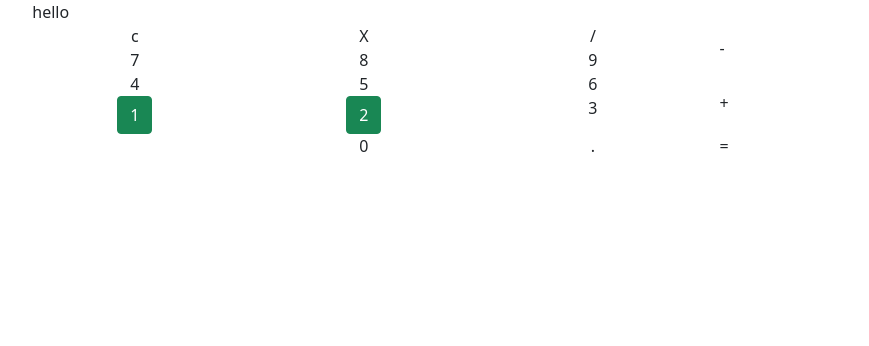
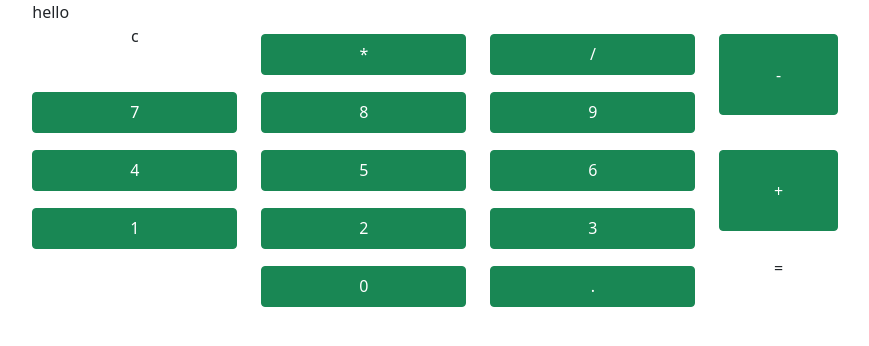
Before and after one commit to Mugammad/JS-calculator, a plain HTML site: page index.html in a window 1280 px wide. Shown: the whole page, without its empty margins (193-1062 px from the left). Drawn offline with nearby package versions, Linux system fonts and the light colour scheme.

Commit message:
added btn styling and 80% btn functionality

```diff
--- a/index.html
+++ b/index.html
@@ -18,36 +18,62 @@
         <div class="row">
             <div class="row col-10">
                 <div class="col-4">c</div>
-                <div class="col-4">X</div>
-                <div class="col-4">/</div>
-                <div class="col-4">7</div>
-                <div class="col-4">8</div>
-                <div class="col-4">9</div>
+                <div class="col-4">
+                    <button type="button" class="btn btn-success" onclick="addToSum(this.innerHTML)">*</button>
+                </div>
+                <div class="col-4">
+                    <button type="button" class="btn btn-success" onclick="addToSum(this.innerHTML)">/</button>
+                </div>
+                <div class="col-4">
+                    <button type="button" class="btn btn-success" onclick="addToSum(this.innerHTML)">7</button>
+                </div>
+                <div class="col-4">
+                    <button type="button" class="btn btn-success" onclick="addToSum(this.innerHTML)">8</button>
+                </div>
+                <div class="col-4">
+                    <button type="button" class="btn btn-success" onclick="addToSum(this.innerHTML)">9</button>
+                </div>
             </div>
-            <div class="col-2 d-flex align-items-center">-</div>
+            <div class="col-2">
+                <button type="button" class="btn btn-success" onclick="addToSum(this.innerHTML)">-</button>
+            </div>
         </div>
         <div class="row">
             <div class="row col-10">
-                <div class="col-4">4</div>
-                <div class="col-4">5</div>
-                <div class="col-4">6</div>
                 <div class="col-4">
-                    <button type="button" class="btn btn-success" onclick="addToSum(this.innerHTML)" id="one">1</button>
+                    <button type="button" class="btn btn-success" onclick="addToSum(this.innerHTML)">4</button>
+                </div>
+                <div class="col-4">
+                    <button type="button" class="btn btn-success" onclick="addToSum(this.innerHTML)">5</button>
+                </div>
+                <div class="col-4">
+                    <button type="button" class="btn btn-success" onclick="addToSum(this.innerHTML)">6</button>
+                </div>
+                <div class="col-4">
+                    <button type="button" class="btn btn-success" onclick="addToSum(this.innerHTML)">1</button>
                 </div>
                 <div class="col-4">
                     <button type="button" class="btn btn-success" onclick="addToSum(this.innerHTML)">2</button>
                 </div>
-                <div class="col-4">3</div>
+                <div class="col-4">
+                    <button type="button" class="btn btn-success" onclick="addToSum(this.innerHTML)">3</button>
+                </div>
             </div>
-            <div class="col-2 d-flex align-items-center">+</div>
+            <div class="col-2">
+                <button type="button" class="btn btn-success" onclick="addToSum(this.innerHTML)">+</button>
+            </div>
         </div>
         <div class="row">
             <div class="row col-10">
                 <div class="col-4"></div>
-                <div class="col-4">0</div>
-                <div class="col-4">.</div>
+                <div class="col-4">
+                    <button type="button" class="btn btn-success" onclick="addToSum(this.innerHTML)">0</button>
+                </div>
+                <div class="col-4">
+                    <button type="button" class="btn btn-success" onclick="addToSum(this.innerHTML)">.</button>
+                </div>
             </div>
-            <div class="col-2 d-flex align-items-center">=</div>
+            <div class="col-2">=</div>
         </div>
     </div>
 
--- a/main.css
+++ b/main.css
@@ -0,0 +1,6 @@
+.btn {
+  width: 100%;
+  height: 70%;
+  margin-top: 10px;
+  margin-bottom: 10px;
+}
```
